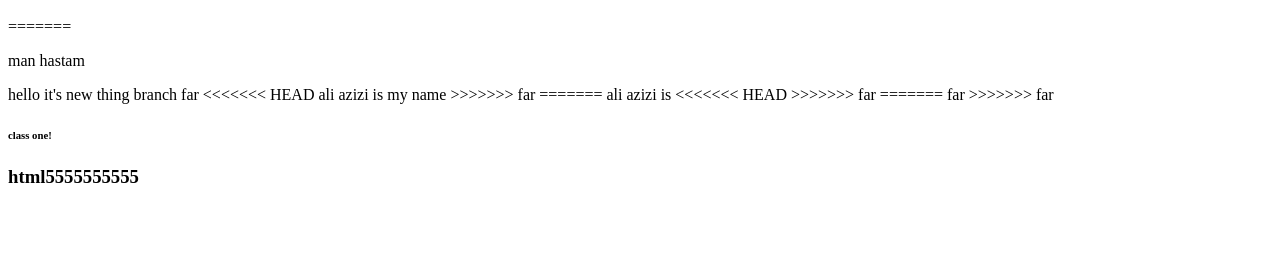
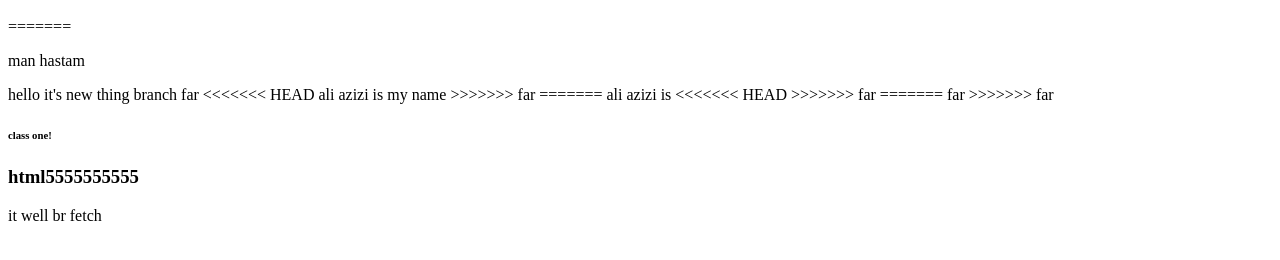
Before and after one commit to 13731390ali/my-first, a plain HTML site: page main.html in a window 1280 px wide. Shown: the part 166-426 px from the top of the page. Drawn offline with Linux system fonts and the light colour scheme.

Commit message:
update main it well

```diff
--- a/main.html
+++ b/main.html
@@ -24,3 +24,6 @@ far
 <h6> class one!</h6>
 
 <h3>html5555555555</h3>
+
+
+it well br fetch
```
